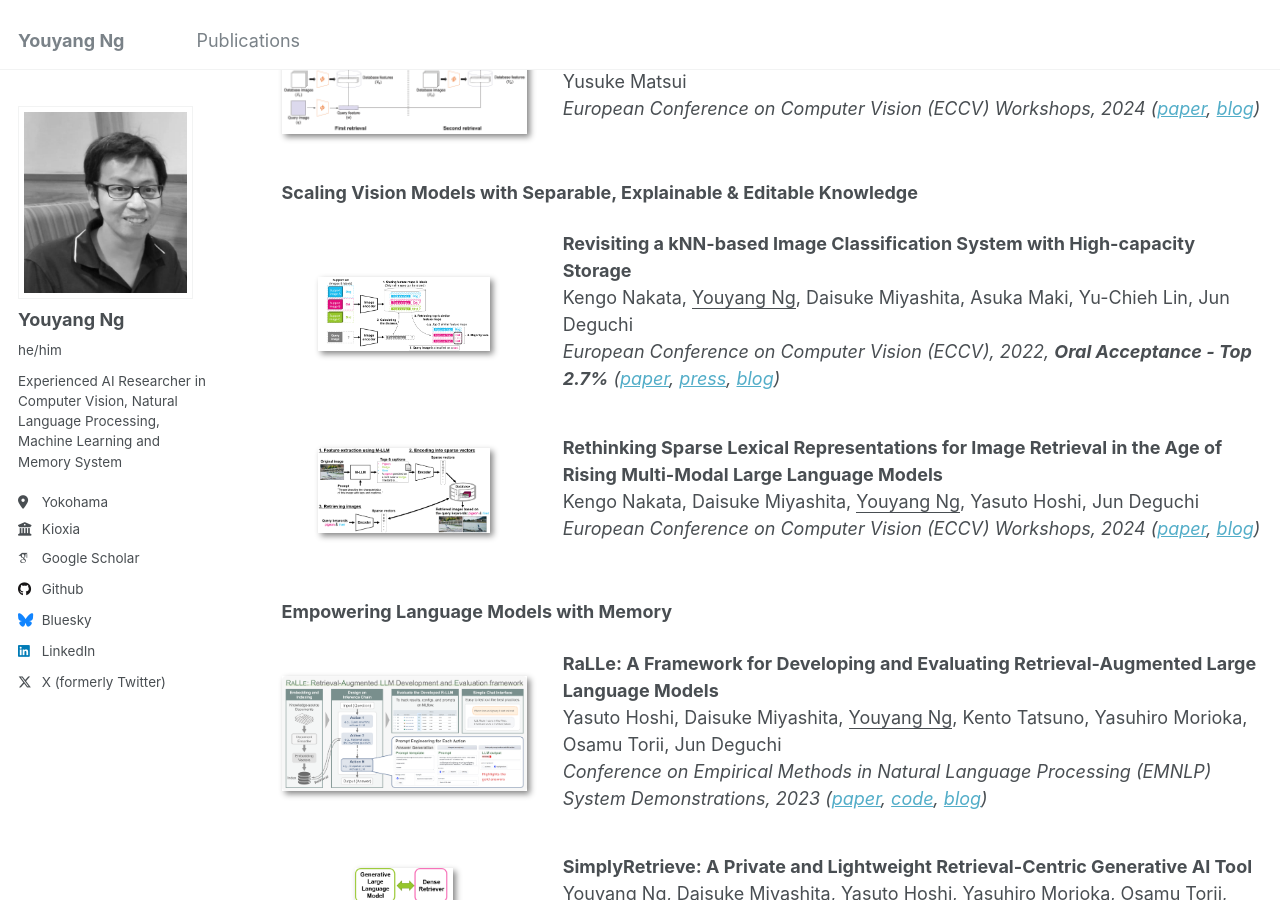
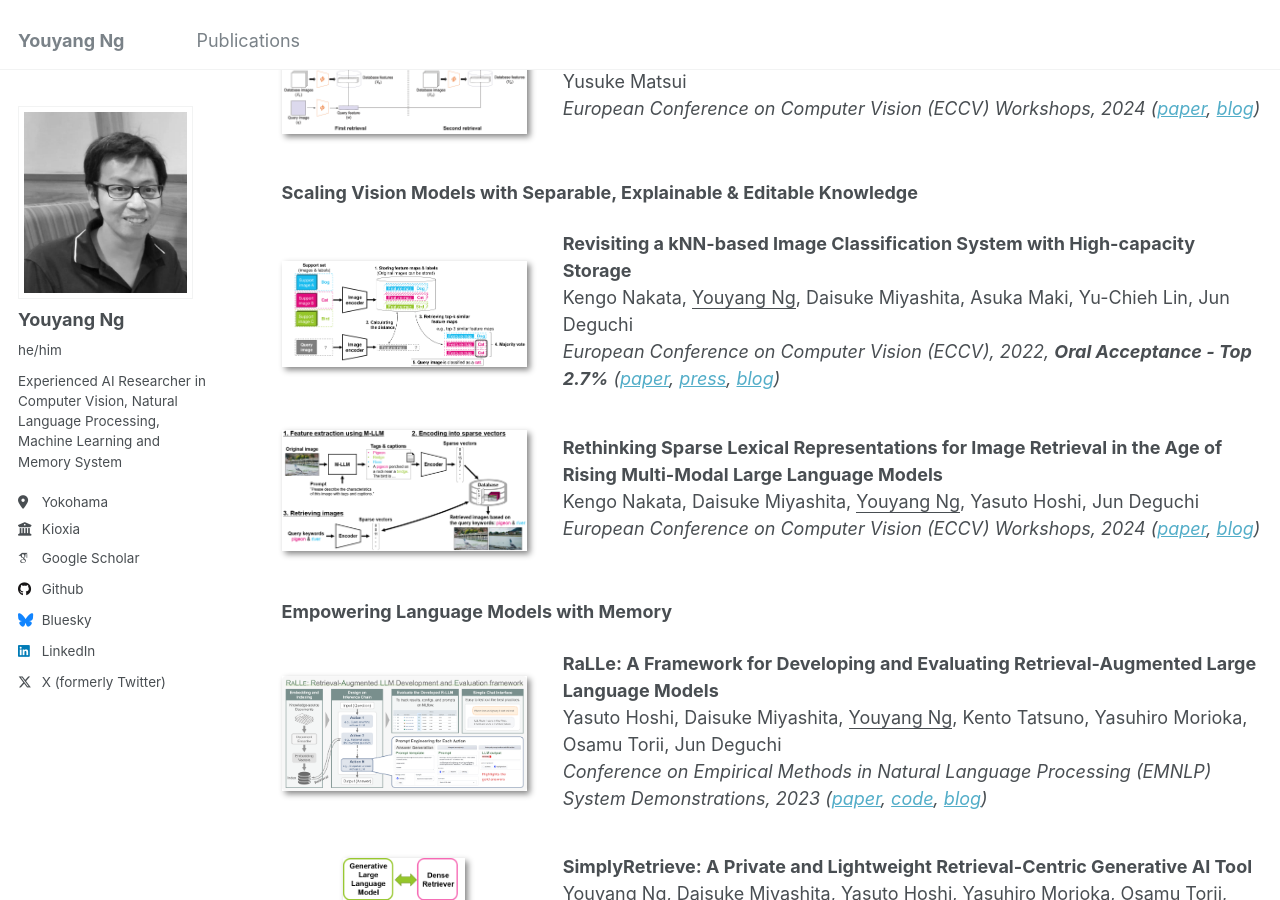
Before and after one commit to yy29/yy29.github.io, a Jekyll site: the page built from _pages/about.md, in a window 1280 px wide and 900 px high, scrolled down 1445 px. Built offline with Jekyll 4.4.1, drawn with Linux system fonts in a browser that asks for light colours; some web fonts are replaced.

Commit message:
Update about.md

```diff
--- a/_pages/about.md
+++ b/_pages/about.md
@@ -66,7 +66,7 @@ Ryoya Nara, Yu-Chieh Lin, Yuji Nozawa, <ins>Youyang Ng</ins>, Goh Itoh, Osamu To
 </div>
 
 ### Scaling Vision Models with Separable, Explainable & Editable Knowledge
-<div class="paper-box"><div class="paper-box-image"><center><img src="../images/2022_knn.png" alt="sym" width="70%"></center></div>
+<div class="paper-box"><div class="paper-box-image"><center><img src="../images/2022_knn.png" alt="sym" width="100%"></center></div>
 <div class="paper-box-text" markdown="1">
 
 **Revisiting a kNN-based Image Classification System with High-capacity Storage**
@@ -75,7 +75,7 @@ Kengo Nakata, <ins>Youyang Ng</ins>, Daisuke Miyashita, Asuka Maki, Yu-Chieh Lin
 </div>
 </div>
 
-<div class="paper-box"><div class="paper-box-image"><center><img src="../images/2024_sparse.png" alt="sym" width="70%"></center></div>
+<div class="paper-box"><div class="paper-box-image"><center><img src="../images/2024_sparse.png" alt="sym" width="100%"></center></div>
 <div class="paper-box-text" markdown="1">
 
 **Rethinking Sparse Lexical Representations for Image Retrieval in the Age of Rising Multi-Modal Large Language Models**
@@ -94,7 +94,7 @@ Yasuto Hoshi, Daisuke Miyashita, <ins>Youyang Ng</ins>, Kento Tatsuno, Yasuhiro
 </div>
 </div>
 
-<div class="paper-box"><div class="paper-box-image"><center><img src="../images/2023_simplyretrieve.png" alt="sym" width="40%"></center></div>
+<div class="paper-box"><div class="paper-box-image"><center><img src="../images/2023_simplyretrieve.png" alt="sym" width="50%"></center></div>
 <div class="paper-box-text" markdown="1">
 
 **SimplyRetrieve: A Private and Lightweight Retrieval-Centric Generative AI Tool**
@@ -104,7 +104,7 @@ Yasuto Hoshi, Daisuke Miyashita, <ins>Youyang Ng</ins>, Kento Tatsuno, Yasuhiro
 </div>
 
 ### Machine Learning with Synthetic Data Generation
-<div class="paper-box"><div class="paper-box-image"><center><img src="../images/2025_synthetic.png" alt="sym" width="40%"></center></div>
+<div class="paper-box"><div class="paper-box-image"><center><img src="../images/2025_synthetic.png" alt="sym" width="50%"></center></div>
 <div class="paper-box-text" markdown="1">
 
 **Revisiting Self-Generating Simple Figure Patterns for Learning Microscopy Image Segmentation**
```
